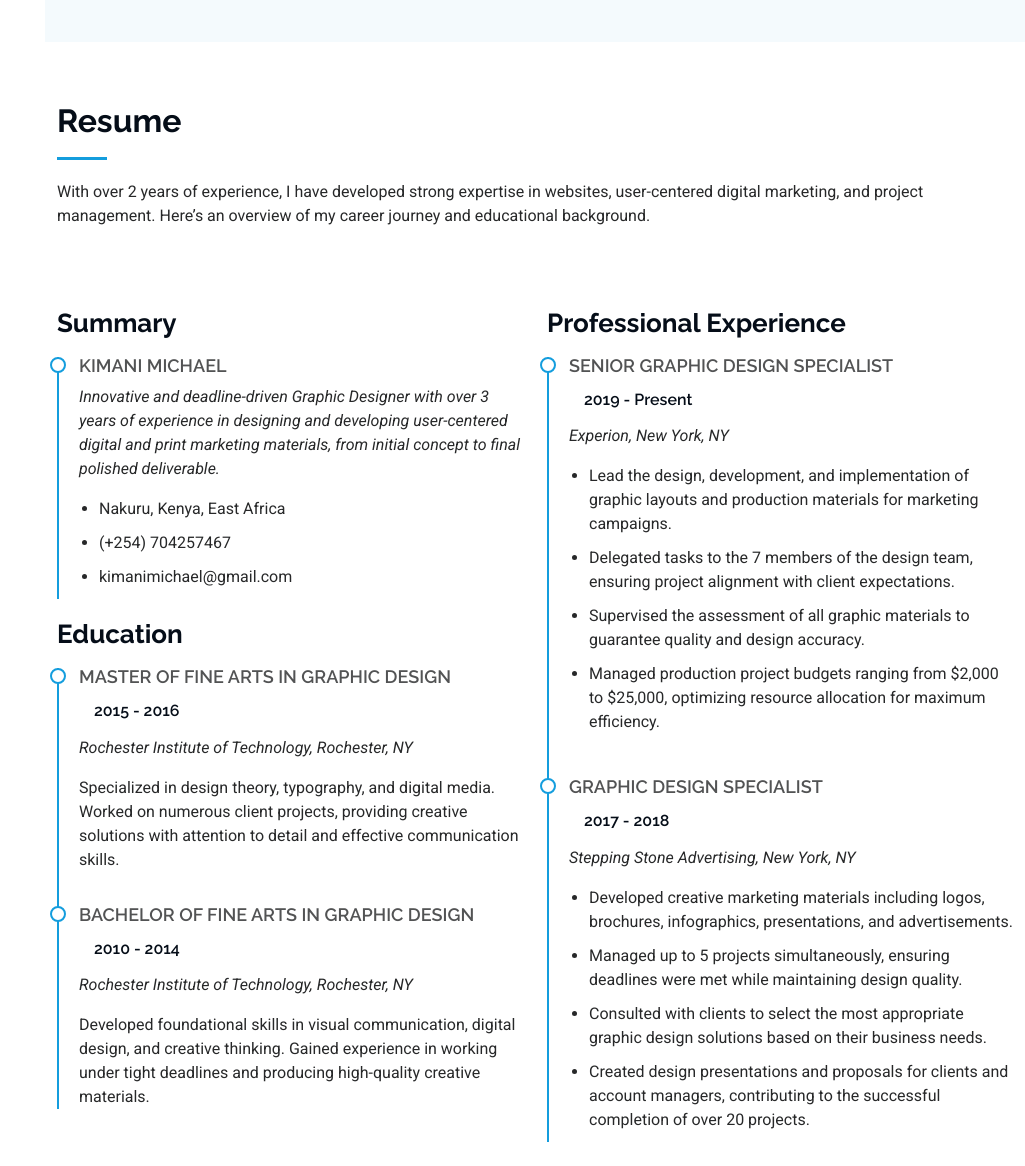
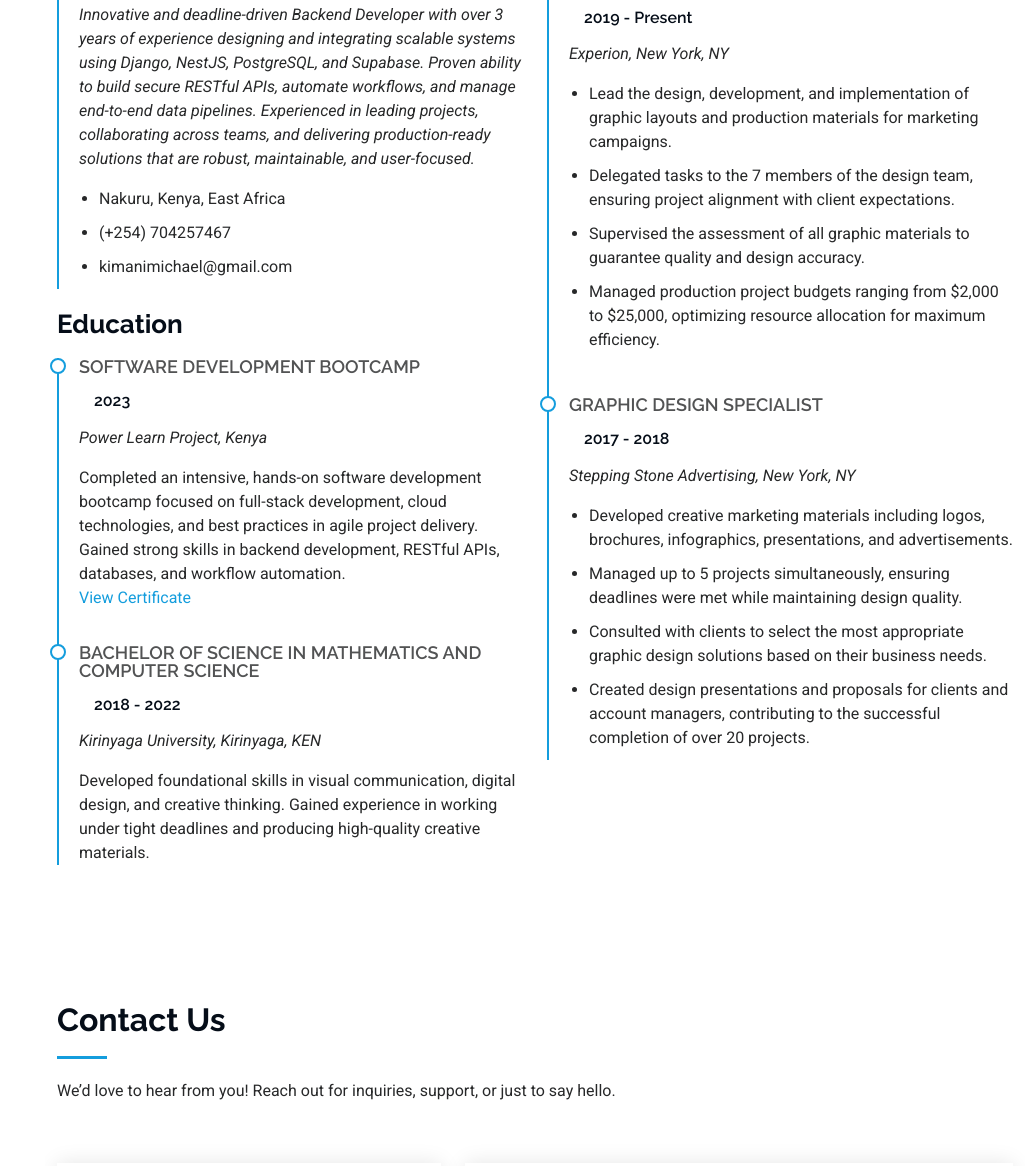
Before and after one commit to kimani845/portfolio, a plain HTML site: page index.html in a window 1280 px wide. Shown: the part 2506-3672 px from the top of the page, without its empty margins (255-1280 px from the left). Drawn offline with Linux system fonts and the light colour scheme.

Commit message:
updated resume section

```diff
--- a/index.html
+++ b/index.html
@@ -148,7 +148,7 @@
     </section><!-- /About Section -->
 
     <!-- Stats Section -->
-<section id="stats" class="stats section">
+<!-- <section id="stats" class="stats section">
 
   <div class="container" data-aos="fade-up" data-aos-delay="100">
 
@@ -160,37 +160,41 @@
           <span data-purecounter-start="0" data-purecounter-end="232" data-purecounter-duration="1" class="purecounter"></span>
           <p><strong>Happy Clients</strong> <span>Delivering quality solutions that meet client needs</span></p>
         </div>
-      </div><!-- End Stats Item -->
+      </div> -->
+      <!-- End Stats Item -->
 
-      <div class="col-lg-3 col-md-6">
+      <!-- <div class="col-lg-3 col-md-6">
         <div class="stats-item">
           <i class="bi bi-journal-richtext"></i>
           <span data-purecounter-start="0" data-purecounter-end="521" data-purecounter-duration="1" class="purecounter"></span>
           <p><strong>Projects Completed</strong> <span>Successfully executing diverse technical projects</span></p>
         </div>
-      </div><!-- End Stats Item -->
+      </div> -->
+      <!-- End Stats Item -->
 
-      <div class="col-lg-3 col-md-6">
+      <!-- <div class="col-lg-3 col-md-6">
         <div class="stats-item">
           <i class="bi bi-headset"></i>
           <span data-purecounter-start="0" data-purecounter-end="1453" data-purecounter-duration="1" class="purecounter"></span>
           <p><strong>Hours of Support</strong> <span>Providing top-notch support for clients</span></p>
-        </div>
+        </div> -->
       </div><!-- End Stats Item -->
 
-      <div class="col-lg-3 col-md-6">
+      <!-- <div class="col-lg-3 col-md-6">
         <div class="stats-item">
           <i class="bi bi-people"></i>
           <span data-purecounter-start="0" data-purecounter-end="32" data-purecounter-duration="1" class="purecounter"></span>
           <p><strong>Hard Workers</strong> <span>Our team of dedicated professionals</span></p>
         </div>
-      </div><!-- End Stats Item -->
+      </div>-->
+      <!--End Stats Item -->
 
-    </div>
+  <!-- </div>
 
   </div>
 
-</section><!-- /Stats Section -->
+</section>
+  /Stats Section -->
 
     <!-- Skills Section -->
 <section id="skills" class="skills section light-background">
@@ -237,7 +241,7 @@
 
         <!-- PHP Skill -->
         <div class="progress">
-          <span class="skill"><span>PHP</span> <i class="val">80%</i></span>
+          <span class="skill"><span>Python</span> <i class="val">80%</i></span>
           <div class="progress-bar-wrap">
             <div class="progress-bar" role="progressbar" aria-valuenow="80" aria-valuemin="0" aria-valuemax="100"></div>
           </div>
@@ -270,7 +274,10 @@
 
         <div class="resume-item pb-0">
           <h4>Kimani Michael</h4>
-          <p><em>Innovative and deadline-driven Graphic Designer with over 3 years of experience in designing and developing user-centered digital and print marketing materials, from initial concept to final polished deliverable.</em></p>
+          <p><em>Innovative and deadline-driven Backend Developer with over 3 years of experience designing and integrating scalable
+            systems using Django, NestJS, PostgreSQL, and Supabase. Proven ability to build secure RESTful APIs, automate workflows,
+            and manage end-to-end data pipelines. Experienced in leading projects,
+            collaborating across teams, and delivering production-ready solutions that are robust, maintainable, and user-focused.</em></p>
           <ul>
             <li>Nakuru, Kenya, East Africa</li>
             <li>(+254) 704257467</li>
@@ -278,18 +285,23 @@
           </ul>
         </div><!-- End Resume Item -->
 
-        <h3 class="resume-title">Education</h3>
-        <div class="resume-item">
-          <h4>Master of Fine Arts in Graphic Design</h4>
-          <h5>2015 - 2016</h5>
-          <p><em>Rochester Institute of Technology, Rochester, NY</em></p>
-          <p>Specialized in design theory, typography, and digital media. Worked on numerous client projects, providing creative solutions with attention to detail and effective communication skills.</p>
-        </div><!-- End Resume Item -->
+<h3 class="resume-title">Education</h3>
+<div class="resume-item">
+  <h4>Software Development Bootcamp</h4>
+  <h5>2023</h5>
+  <p><em>Power Learn Project, Kenya</em></p>
+  <p>
+    Completed an intensive, hands-on software development bootcamp focused on full-stack development, cloud technologies,
+    and best practices in agile project delivery. Gained strong skills in backend development, RESTful APIs, databases, and workflow automation.
+    <br />
+    <a href="https://certificate.powerlearnproject.org/cert/your-certificate-id" target="_blank" rel="noopener noreferrer">View Certificate</a>
+  </p>
+</div><!-- End Resume Item -->
 
         <div class="resume-item">
-          <h4>Bachelor of Fine Arts in Graphic Design</h4>
-          <h5>2010 - 2014</h5>
-          <p><em>Rochester Institute of Technology, Rochester, NY</em></p>
+          <h4>Bachelor of Science in Mathematics and Computer Science</h4>
+          <h5>2018 - 2022</h5>
+          <p><em>Kirinyaga University, Kirinyaga, KEN</em></p>
           <p>Developed foundational skills in visual communication, digital design, and creative thinking. Gained experience in working under tight deadlines and producing high-quality creative materials.</p>
         </div><!-- End Resume Item -->
 
```
Also changed, not shown: portfolio-details.html (+1 -1 lines).
